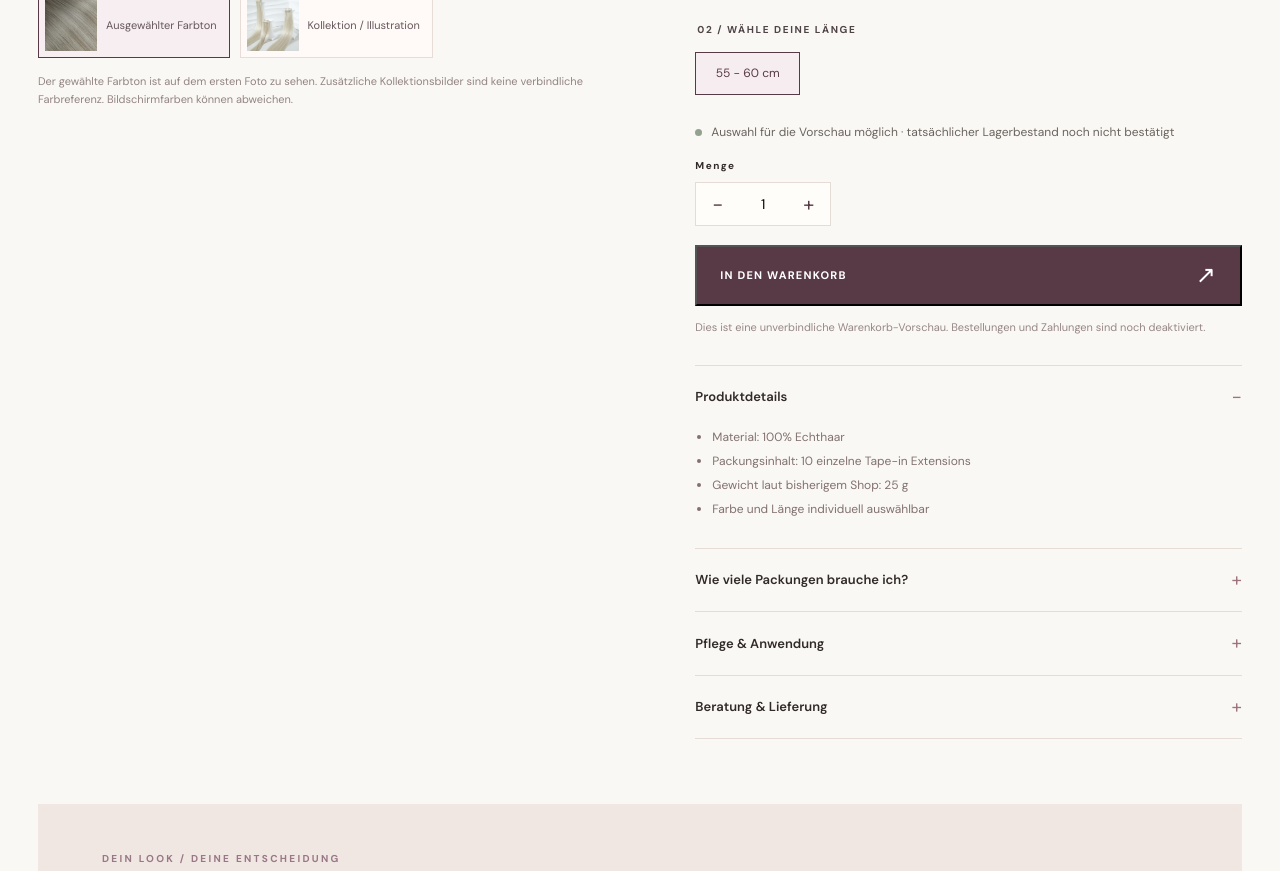
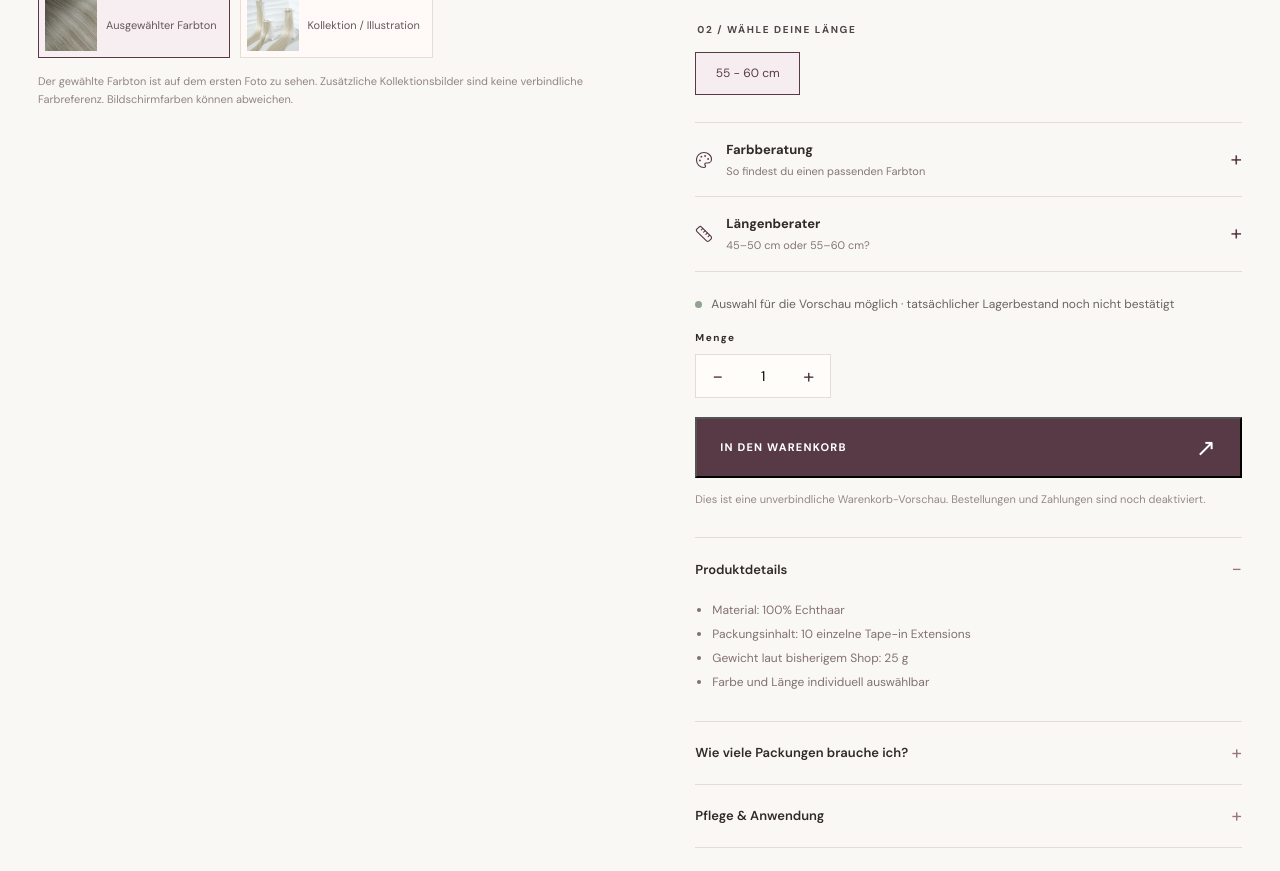
Before and after one commit to enesxunal/rubyhair, a Next.js app: page /produkt/tape-in-extensions in a window 1280 px wide. Shown: the part 860-1731 px from the top of the page. Built offline with nearby package versions, Linux system fonts and the light colour scheme; no server answers; a web font is replaced by a local one.

Commit message:
feat: add on-brand color and length guidance to product details

```diff
--- a/src/components/product-detail.tsx
+++ b/src/components/product-detail.tsx
@@ -1,6 +1,6 @@
 "use client";
 import { useMemo, useRef, useState } from "react";
-import { ZoomIn } from "lucide-react";
+import { ZoomIn, Palette, Ruler, Info } from "lucide-react";
 import Link from "next/link";
 import { useCart } from "./cart-context";
 import { colorsFor, euros, type Product } from "@/lib/catalog";
@@ -90,6 +90,28 @@ export function ProductDetail({product,initialColor,initialLength}:{product:Prod
             )}
           </div>
         </fieldset>
+        <div className="rh-guidance" aria-label="Hilfe bei Farb- und Längenauswahl">
+          <details className="rh-guidance-item">
+            <summary><Palette size={18} aria-hidden="true"/><span><strong>Farbberatung</strong><small>So findest du einen passenden Farbton</small></span><span className="rh-guidance-plus" aria-hidden="true">+</span></summary>
+            <div className="rh-guidance-body">
+              <div className="rh-guidance-shade"><img src={selected?.image || product.image} alt={"Ruby Hair Farbprobe " + (selected?.color_label || "")} loading="lazy"/><div><b>Deine Auswahl: {selected?.color_label}</b><p>Vergleiche die Farbprobe bei Tageslicht mit deinen eigenen Haarlängen, besonders an den Spitzen. Produktbilder dienen als Orientierung; Bildschirmfarben können abweichen.</p></div></div>
+              <p><Info size={14} aria-hidden="true"/> Extensions hellen dein Eigenhaar nicht auf. Ein hellerer Farbton verändert nur den Look der hinzugefügten Strähnen.</p>
+              <Link href="/kontakt/">Persönliche Farbberatung anfragen →</Link>
+            </div>
+          </details>
+          <details className="rh-guidance-item">
+            <summary><Ruler size={18} aria-hidden="true"/><span><strong>Längenberater</strong><small>45–50 cm oder 55–60 cm?</small></span><span className="rh-guidance-plus" aria-hidden="true">+</span></summary>
+            <div className="rh-guidance-body">
+              <div className="rh-guidance-lengths">
+                <div><span className="rh-guidance-line rh-guidance-line-short" aria-hidden="true"/><b>45–50 cm</b><small>Meist etwa Brusthöhe, abhängig von Größe und Ansatzposition</small></div>
+                <div><span className="rh-guidance-line rh-guidance-line-long" aria-hidden="true"/><b>55–60 cm</b><small>Meist unterhalb der Brust, abhängig von Größe und Ansatzposition</small></div>
+              </div>
+              <p>Die Angaben beschreiben die Länge des Extensions-Produkts, nicht die zusätzlich gewonnene Haarlänge. Das sichtbare Ergebnis hängt von deiner Körpergröße, deinem Eigenhaar und der Einarbeitung ab.</p>
+              <p className="rh-guidance-selected">Aktuell gewählt: <strong>{selected?.length_label || "Bitte Länge wählen"}</strong></p>
+              <Link href="/kontakt/">Längenberatung anfragen →</Link>
+            </div>
+          </details>
+        </div>
         <p className={"rh-availability"+(!inStock?" rh-not-available":"")}>
           {!inStock?"Diese Kombination ist laut importiertem Katalog nicht verfügbar":
           selected?.stock_quantity==null?"Auswahl für die Vorschau möglich · tatsächlicher Lagerbestand noch nicht bestätigt":
--- a/src/styles/shop.css
+++ b/src/styles/shop.css
@@ -561,3 +561,31 @@ button.rh-editorial-cta{cursor:pointer}
 .rh-checkout-help{display:block;margin-top:24px;font-size:11px;color:#704756;text-decoration:underline;text-underline-offset:4px}
 .rh-checkout-empty .rh-editorial-cta{margin:12px 0}
 @media(max-width:750px){.rh-checkout-grid{grid-template-columns:1fr;gap:38px}.rh-checkout-v2{padding-top:24px;padding-bottom:70px}.rh-checkout-summary{padding:22px}}
+
+/* Ruby Hair: compact, product-aware selection guidance; keeps the existing brand system. */
+.rh-guidance{border-top:1px solid var(--line);margin:2px 0 22px}
+.rh-guidance-item{border-bottom:1px solid var(--line)}
+.rh-guidance-item summary{list-style:none;display:flex;align-items:center;gap:13px;padding:16px 0;cursor:pointer;color:var(--wine)}
+.rh-guidance-item summary::-webkit-details-marker{display:none}
+.rh-guidance-item summary>span:nth-child(2){display:flex;flex-direction:column;gap:1px;flex:1}
+.rh-guidance-item summary strong{font-size:13px;color:var(--ink);font-weight:650}
+.rh-guidance-item summary small{font-size:11px;color:var(--muted)}
+.rh-guidance-plus{font-size:21px;transition:transform .2s}
+.rh-guidance-item[open] .rh-guidance-plus{transform:rotate(45deg)}
+.rh-guidance-body{padding:0 0 20px 31px;font-size:12px;color:#6d6261;line-height:1.7}
+.rh-guidance-body p{margin:9px 0 13px}
+.rh-guidance-body>p:has(svg){display:flex;align-items:flex-start;gap:8px}
+.rh-guidance-body>p svg{flex-shrink:0;margin-top:3px}
+.rh-guidance-body>a{display:inline-block;color:var(--wine);font-weight:700;text-decoration:underline;text-underline-offset:4px;padding:6px 0}
+.rh-guidance-shade{display:grid;grid-template-columns:78px 1fr;gap:14px;align-items:start}
+.rh-guidance-shade img{width:78px;aspect-ratio:1;object-fit:cover;background:var(--sand)}
+.rh-guidance-shade b{color:var(--ink);font-size:12px}
+.rh-guidance-shade p{margin:4px 0 0}
+.rh-guidance-lengths{display:grid;grid-template-columns:repeat(2,minmax(0,1fr));gap:11px}
+.rh-guidance-lengths>div{min-width:0;border:1px solid var(--line);background:var(--paper);padding:13px;display:flex;flex-direction:column;gap:6px}
+.rh-guidance-lengths b{color:var(--ink);font-size:13px}
+.rh-guidance-lengths small{color:var(--muted);font-size:11px;line-height:1.55}
+.rh-guidance-line{height:4px;background:var(--wine);display:block;border-radius:20px}
+.rh-guidance-line-short{width:57%}.rh-guidance-line-long{width:86%}
+.rh-guidance-selected{font-size:12px}
+@media(max-width:550px){.rh-guidance-body{padding-left:0}.rh-guidance-lengths{gap:8px}.rh-guidance-lengths>div{padding:11px}.rh-guidance-item summary{min-height:58px}}
```
Also changed, not shown: 1 other file (tests, documents, lock files or other folders).
